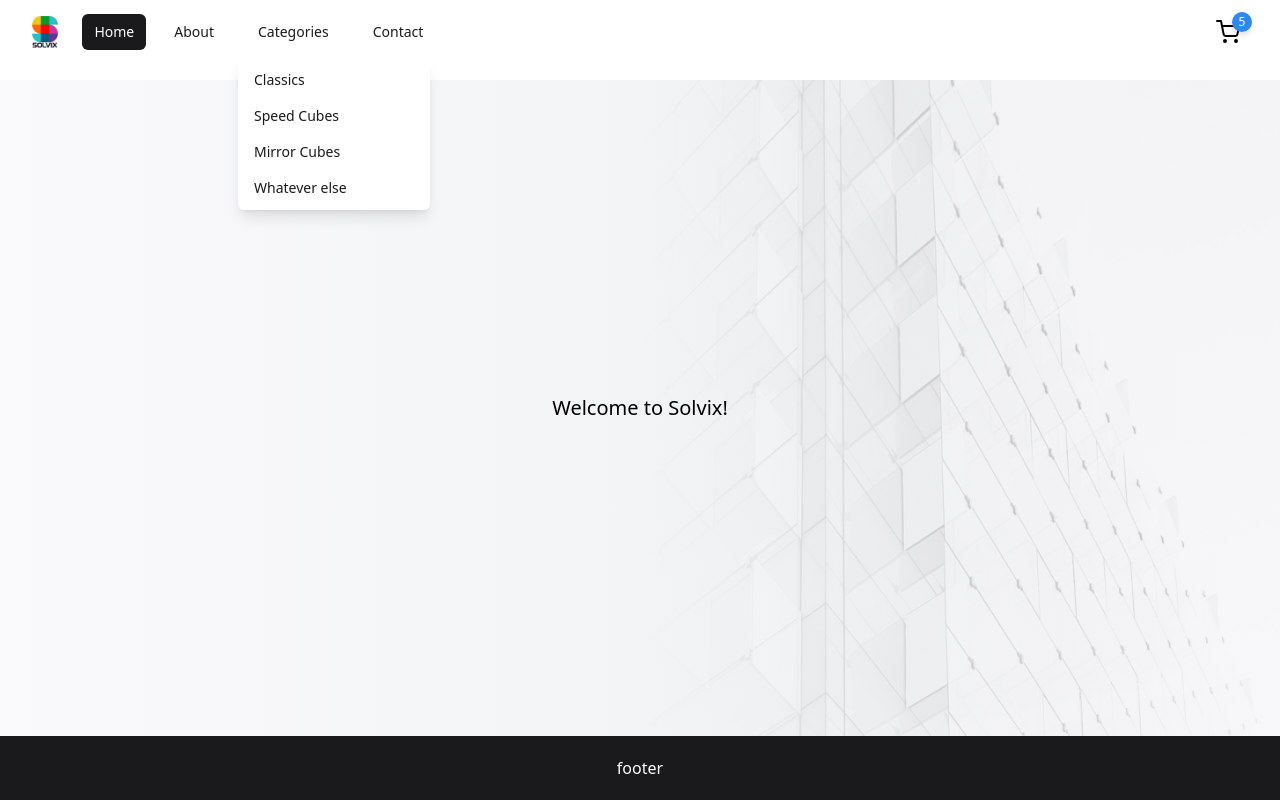
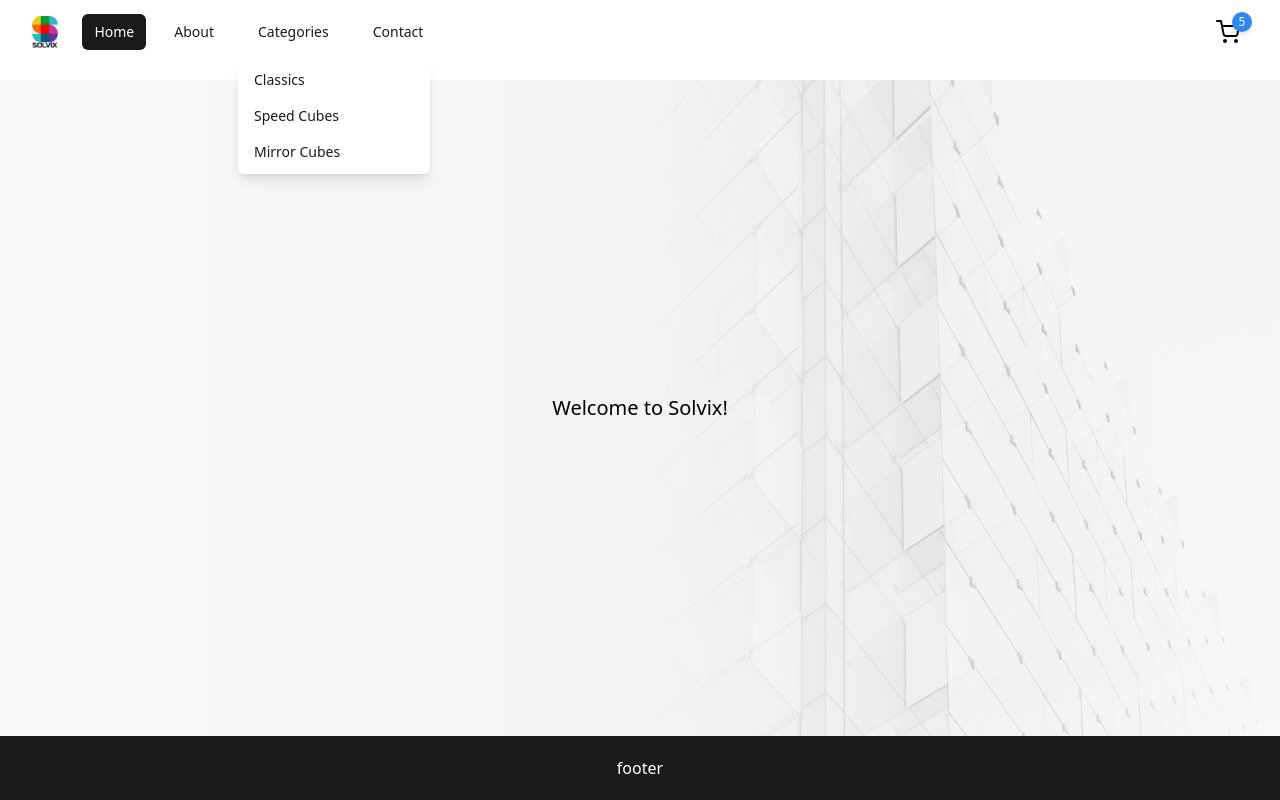
Before and after one commit to mgcaruso/PreEntrega1Caruso, a React (Vite) app: page / in a window 1280 px wide. Both pictures are taken after a click on the button "Categories". Built offline with nearby package versions, Linux system fonts and the light colour scheme.

Commit message:
Separated Dropdown for lg views in new component for reuse

```diff
--- a/src/Transitions/TransitionClasses.js
+++ b/src/Transitions/TransitionClasses.js
@@ -70,4 +70,5 @@ export const transitionClasses = {
     }
 
 
+
 };
--- /dev/null
+++ b/src/components/NavBar/Dropdown/DropDown.jsx
@@ -0,0 +1,54 @@
+import { Fragment } from 'react'
+import { Menu, Transition } from '@headlessui/react'
+import { transitionClasses } from '../../../Transitions/TransitionClasses'
+
+const DropDown = ({ index, categories }) => {
+
+    function classNames(...classes) {
+        return classes.filter(Boolean).join(' ')
+    }
+
+    return (
+        <Menu key={index} as="div" className="relative ml-3 rounded-md">
+            <div>
+                <Menu.Button className="font-medium flex rounded-md text-sm focus:outline-none">
+
+                    <Menu.Item>
+                        {({ active }) => (
+                            <a
+                                href="#"
+                                className={classNames(active ? 'rounded-md bg-primary-hover' : '', 'rounded-md block px-4 py-2 text-sm text-primary-inverted')}
+                            >
+                                Categories
+                            </a>
+                        )}
+                    </Menu.Item>
+                </Menu.Button>
+            </div>
+            <Transition
+                as={Fragment}
+                {...transitionClasses.dropdown}
+            >
+                <Menu.Items className="absolute -left-1 z-10 mt-2 w-48 origin-top-right rounded-md bg-primary py-1 shadow-lg focus:outline-none">
+                    {
+                        categories.map((category, index) =>
+                            <Menu.Item key={index}>
+                                {({ active }) => (
+                                    <a
+                                        href="#"
+                                        className={classNames(active ? 'bg-primary-hover' : '', 'block px-4 py-2 text-sm text-primary-inverted')}
+                                    >
+                                        {category}
+                                    </a>
+                                )}
+                            </Menu.Item>
+                        )
+                    }
+
+                </Menu.Items>
+            </Transition>
+        </Menu>
+    )
+}
+
+export default DropDown
--- a/src/components/NavBar/MobileMenu/DropDown/DropDown.jsx
+++ b/src/components/NavBar/MobileMenu/CustomDisclosure/CustomDisclosure.jsx
@@ -3,7 +3,7 @@ import { FiChevronDown } from "react-icons/fi";
 import { transitionClasses } from '../../../../Transitions/TransitionClasses';
 
 
-const DropDown = ({ list, i, isOpen, setIsOpen, item, classNameFn }) => {
+const CustomDisclosure = ({ list, i, isOpen, setIsOpen, item, classNameFn }) => {
 
     return (
         <div key={i} className="mt-2 bg-ultra-light">
@@ -54,4 +54,4 @@ const DropDown = ({ list, i, isOpen, setIsOpen, item, classNameFn }) => {
     )
 }
 
-export default DropDown
+export default CustomDisclosure;
--- a/src/components/NavBar/MobileMenu/MobileMenu.jsx
+++ b/src/components/NavBar/MobileMenu/MobileMenu.jsx
@@ -1,5 +1,5 @@
 import { Disclosure } from '@headlessui/react'
-import DropDown from './DropDown/DropDown'
+import CustomDisclosure from './CustomDisclosure/CustomDisclosure'
 
 
 const MobileMenu = ({ navigation, categories, isCategoriesOpen, setIsCategoriesOpen }) => {
@@ -16,7 +16,7 @@ const MobileMenu = ({ navigation, categories, isCategoriesOpen, setIsCategoriesO
                         //Category drop down
                         <div key={i}>
 
-                        <DropDown list={categories} i={i} isOpen={isCategoriesOpen} setIsOpen={setIsCategoriesOpen} item={item} classNameFn={classNames} />
+                        <CustomDisclosure list={categories} i={i} isOpen={isCategoriesOpen} setIsOpen={setIsCategoriesOpen} item={item} classNameFn={classNames} />
                         </div>
 
 
--- a/src/components/NavBar/NavBar.jsx
+++ b/src/components/NavBar/NavBar.jsx
@@ -1,12 +1,12 @@
 import './navBar.css'
-import { Fragment } from 'react'
-import { Disclosure, Menu, Transition } from '@headlessui/react'
+import { Disclosure,Transition } from '@headlessui/react'
 import { useState } from 'react';
 import CartWidget from './CartWidget/CartWidget';
 import { Cross as Hamburger } from 'hamburger-react'
 import { transitionClasses } from '../../Transitions/TransitionClasses';
 import MobileMenu from './MobileMenu/MobileMenu';
 import LogoSolvix from '../../assets/logo.png'
+import DropDown from './DropDown/DropDown';
 
 const navigation = [
     { name: 'Home', href: '#', current: true },
@@ -15,7 +15,7 @@ const navigation = [
     { name: 'Contact', href: '#', current: false },
 ]
 
-const categories = ["Classics", "Speed Cubes", "Mirror Cubes", "Whatever else"]
+const categories = ["Classics", "Speed Cubes", "Mirror Cubes"]
 
 
 function classNames(...classes) {
@@ -47,7 +47,6 @@ export default function NavBar() {
                                 <div className="flex flex-shrink-0 items-center">
                                     <img
                                         className="h-8 w-auto"
-                                        // src={"https://tailwindui.com/img/logos/mark.svg?color=indigo&shade=500"}
                                         src={LogoSolvix}
                                         alt="Solvix Ecommerce Logo"
                                     />
@@ -57,52 +56,8 @@ export default function NavBar() {
                                         {navigation.map((item, index) => (
 
                                             item.name === "Categories" ?
-
-                                                <Menu key={index} as="div" className="relative ml-3">
-                                                    <div>
-                                                        <Menu.Button className="font-medium flex rounded-md text-sm focus:outline-none">
-
-                                                            <Menu.Item>
-                                                                {({ active }) => (
-                                                                    <a
-                                                                        href="#"
-                                                                        className={classNames(active ? 'rounded-md bg-primary-hover' : '', 'rounded-md block px-4 py-2 text-sm text-primary-inverted')}
-                                                                    >
-                                                                        Categories
-                                                                    </a>
-                                                                )}
-                                                            </Menu.Item>
-                                                        </Menu.Button>
-                                                    </div>
-                                                    <Transition
-                                                        as={Fragment}
-                                                        enter="transition ease-out duration-100"
-                                                        enterFrom="transform opacity-0 scale-95"
-                                                        enterTo="transform opacity-100 scale-100"
-                                                        leave="transition ease-in duration-75"
-                                                        leaveFrom="transform opacity-100 scale-100"
-                                                        leaveTo="transform opacity-0 scale-95"
-                                                    >
-                                                        <Menu.Items className="absolute -left-1 z-10 mt-2 w-48 origin-top-right rounded-md bg-primary py-1 shadow-lg focus:outline-none">
-                                                            {
-                                                                categories.map((category, index) =>
-                                                                    <Menu.Item key={index}>
-                                                                        {({ active }) => (
-                                                                            <a
-                                                                                href="#"
-                                                                                className={classNames(active ? 'bg-primary-hover' : '', 'block px-4 py-2 text-sm text-primary-inverted')}
-                                                                            >
-                                                                                {category}
-                                                                            </a>
-                                                                        )}
-                                                                    </Menu.Item>
-
-                                                                )
-                                                            }
-
-                                                        </Menu.Items>
-                                                    </Transition>
-                                                </Menu>
+                                                //DropDown Menu
+                                                <DropDown key={index} index={index} categories={categories} />
                                                 :
 
                                                 <a
```
